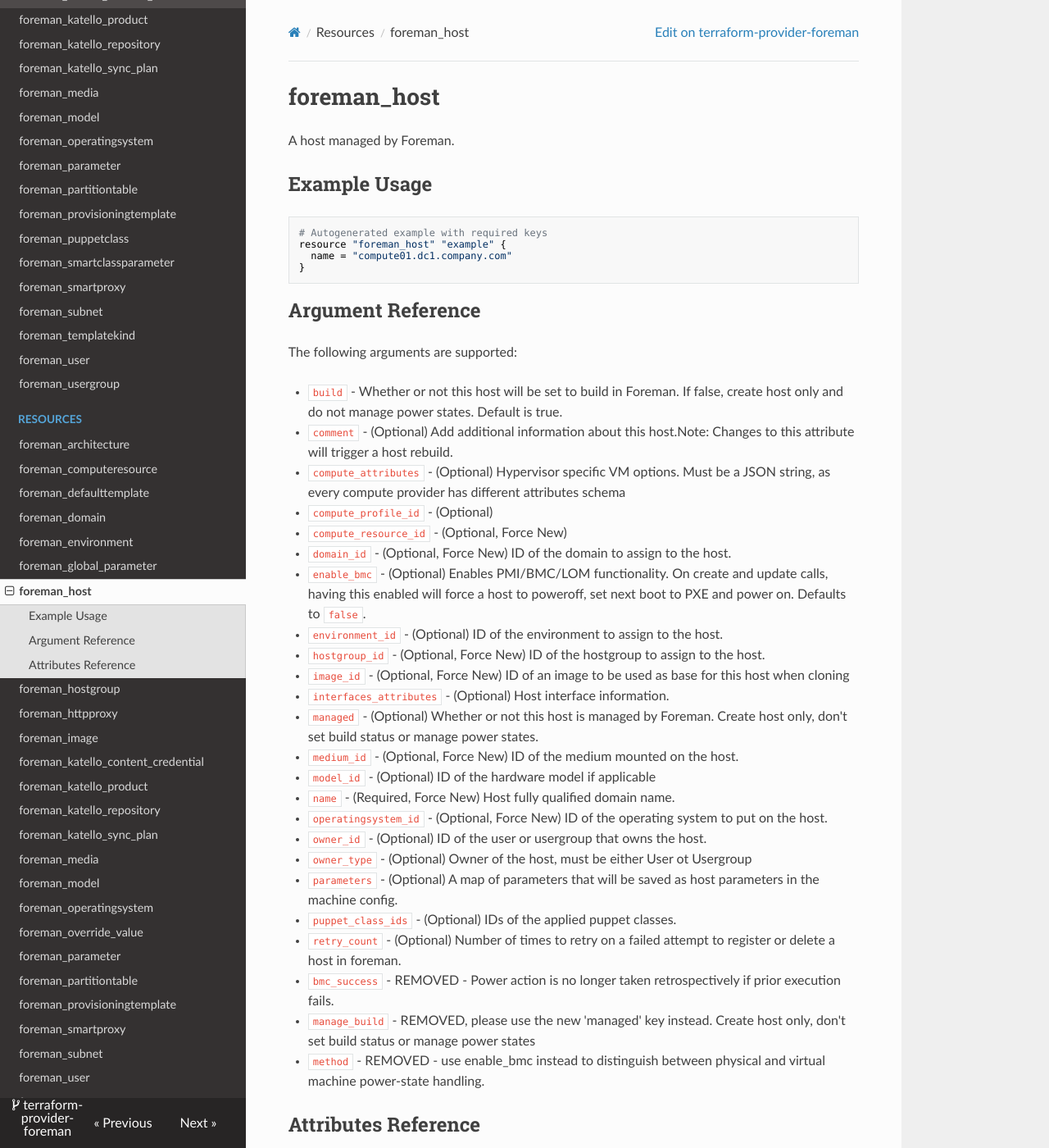
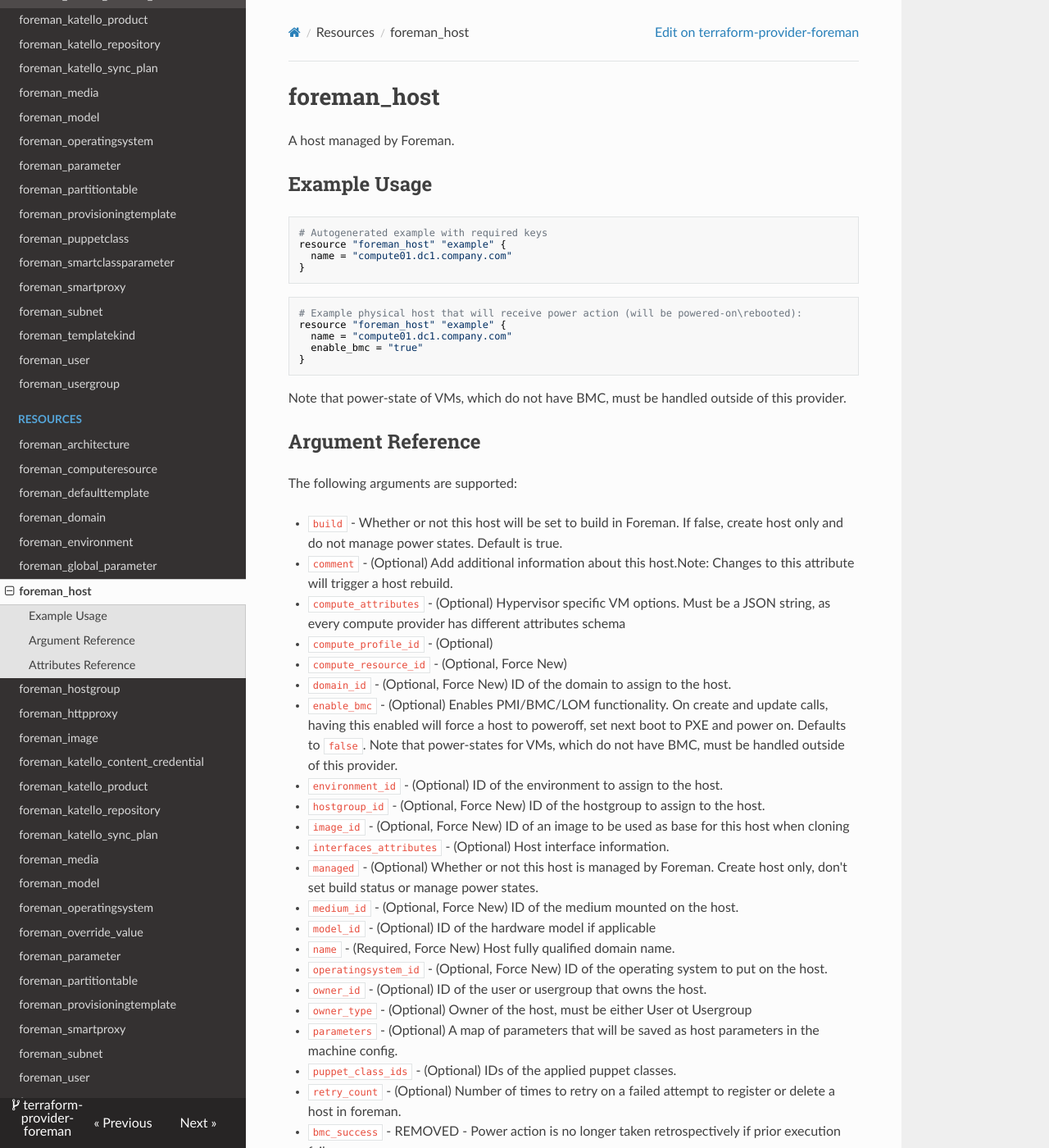
Before and after one commit to terraform-coop/terraform-provider-foreman, an MkDocs documentation site: the page built from docs/resources/foreman_host.md, in a window 1280 px wide and 1400 px high. Shown: the whole window at 82% size. Built offline with MkDocs 1.6.1, drawn with Linux system fonts in a browser that asks for light colours; nearby versions of some CDN libraries.

Commit message:
Cleaned up old bmc_success items from tests. Removed duplicate build attributes from test data. Added example to doc explaining how to create host that will be started\rebooted.  Added mock test for when enable_bmc is true and build is false

````diff
--- a/docs/resources/foreman_host.md
+++ b/docs/resources/foreman_host.md
@@ -14,6 +14,15 @@
 }
 ```
 
+```
+# Example physical host that will receive power action (will be powered-on\rebooted):
+resource "foreman_host" "example" {
+  name = "compute01.dc1.company.com"
+  enable_bmc = "true"
+}
+```
+Note that power-state of VMs, which do not have BMC, must be handled outside of this provider.
+
 
 ## Argument Reference
 
@@ -25,7 +34,7 @@
 - `compute_profile_id` - (Optional)
 - `compute_resource_id` - (Optional, Force New)
 - `domain_id` - (Optional, Force New) ID of the domain to assign to the host.
-- `enable_bmc` - (Optional) Enables PMI/BMC/LOM functionality. On create and update calls, having this enabled will force a host to poweroff, set next boot to PXE and power on. Defaults to `false`.
+- `enable_bmc` - (Optional) Enables PMI/BMC/LOM functionality. On create and update calls, having this enabled will force a host to poweroff, set next boot to PXE and power on. Defaults to `false`. Note that power-states for VMs, which do not have BMC, must be handled outside of this provider.
 - `environment_id` - (Optional) ID of the environment to assign to the host.
 - `hostgroup_id` - (Optional, Force New) ID of the hostgroup to assign to the host.
 - `image_id` - (Optional, Force New) ID of an image to be used as base for this host when cloning
````
Also changed, not shown: 5 other files.
